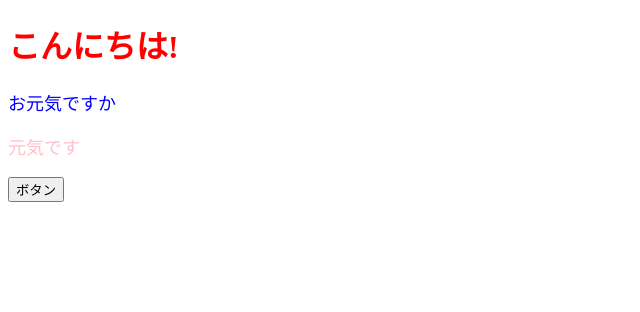
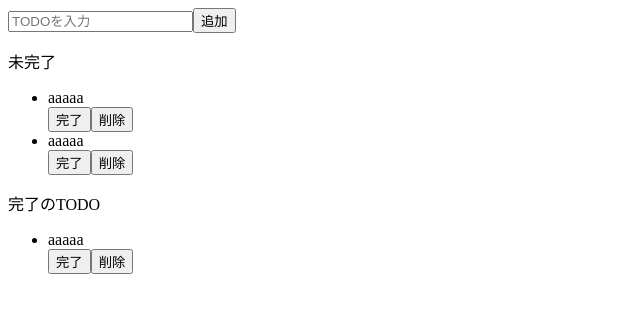
Before and after one commit to NagatsumaHiroki/react_todo_sample, a React (Create React App) app: page / in a window 1280 px wide. Shown: the top 312 px of the page, without its empty margins (0-640 px from the left). Built offline with nearby package versions, Linux system fonts and the light colour scheme.

Commit message:
React_todo 初回コミット ・基本構造コミット

```diff
--- a/src/App.jsx
+++ b/src/App.jsx
@@ -1,23 +1,40 @@
 import React from "react";
-import Colorfull from "./components/Colorfull";
+import "./styles.css";
 
-const App = () => {
-  const onClickButton = () => alert();
-  const contetStyle = {
-    color: "blue",
-    fontSize: "18px"
-  };
-  const contetLedyStyle = {
-    color: "pink",
-    fontSize: "18px"
-  };
+export const App = () => {
   return (
-    <React.Fragment>
-      <h1 style={{ color: "red" }}>こんにちは!</h1>
-      <Colorfull color="blue" message="お元気ですか" />
-      <p style={contetLedyStyle}>元気です</p>
-      <button onClick={onClickButton}>ボタン</button>
-    </React.Fragment>
+    <>
+      <div>
+        <input placeholder="TODOを入力" />
+        <button>追加</button>
+      </div>
+      <div>
+        <p>未完了</p>
+        <ul>
+          <div>
+            <li>aaaaa</li>
+            <button>完了</button>
+            <button>削除</button>
+          </div>
+          <div>
+            <li>aaaaa</li>
+            <button>完了</button>
+            <button>削除</button>
+          </div>
+        </ul>
+      </div>
+      <div>
+        <p>完了のTODO</p>
+        <ul>
+          <div>
+            <li>aaaaa</li>
+            <button>完了</button>
+            <button>削除</button>
+          </div>
+        </ul>
+      </div>
+      <div></div>
+    </>
   );
 };
 
--- a/src/index.js
+++ b/src/index.js
@@ -1,5 +1,5 @@
 import React from "react";
 import ReactDom from "react-dom";
-import App from "./App";
+import { App } from "./App";
 
 ReactDom.render(<App />, document.getElementById("root"));
```
Also changed, not shown: src/styles.css (added).
